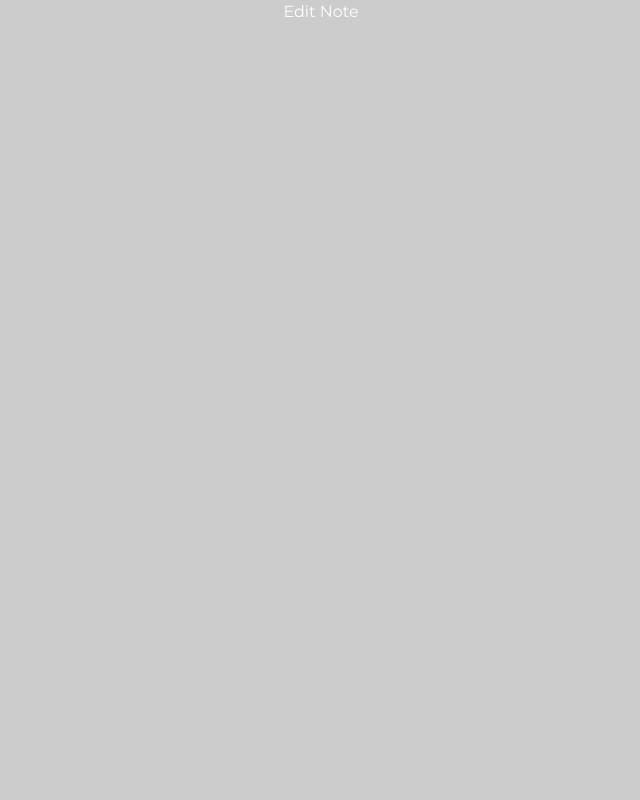
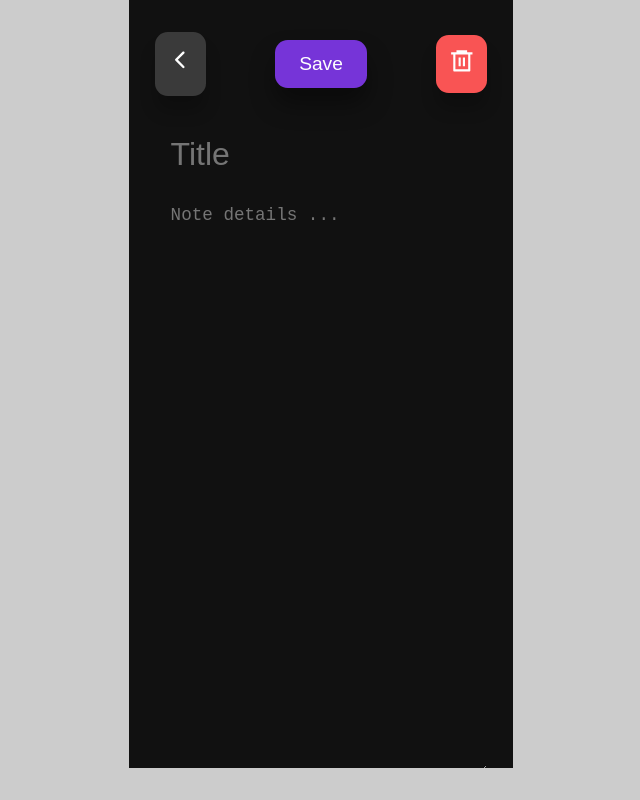
Before and after one commit to mofesdo/react-notes, a React (Create React App) app: page /edit-note/1 in a window 1280 px wide. Shown: the whole page, without its empty margins (319-959 px from the left). Built offline with nearby package versions, Linux system fonts and the light colour scheme.

Commit message:
Feat: Edit Note route added + delete button

```diff
--- a/src/App.jsx
+++ b/src/App.jsx
@@ -5,13 +5,15 @@
 
 function App() {
   return (
-    <BrowserRouter>
-    <Routes>
-        <Route path="/" element={<Notes/>}/>
-        <Route path="/create-note" element={<CreateNote/>}/>
-        <Route path="/edit-note/:id" element={<EditNote/>}/>
-    </Routes>
-    </BrowserRouter>
+    <main id="app">
+      <BrowserRouter>
+        <Routes>
+          <Route path="/" element={<Notes />} />
+          <Route path="/create-note" element={<CreateNote />} />
+          <Route path="/edit-note/:id" element={<EditNote />} />
+        </Routes>
+      </BrowserRouter>
+    </main>
   );
 }
 
--- a/src/pages/CreateNote.jsx
+++ b/src/pages/CreateNote.jsx
@@ -1,10 +1,19 @@
 import React from "react";
+import { Link } from "react-router-dom";
+import { IoIosArrowBack } from "react-icons/io";
 
 function CreateNote() {
   return (
-    <div className="CreateNote">
-        Create Note
-    </div>
+    <section>
+      <header className="create-note__header">
+        <Link to="/" className="btn"><IoIosArrowBack/></Link>
+        <button className="btn lg primary"> Save</button>
+      </header>
+      <form action="" className="create-note__form">
+        <input type="text" autoFocus placeholder="Title"/>
+        <textarea rows= "28" placeholder="Note details ..." name="textarea" id=""></textarea>
+      </form>
+    </section>
   );
 }
 
--- a/src/pages/EditNote.jsx
+++ b/src/pages/EditNote.jsx
@@ -1,10 +1,22 @@
 import React from "react";
+import { Link } from "react-router-dom";
+import { IoIosArrowBack } from "react-icons/io";
+import { RiDeleteBin6Line } from "react-icons/ri";
 
 function EditNote() {
   return (
-    <div className="EditNote">
-        Edit Note
-    </div>
+    <section>
+      <header className="create-note__header">
+        <Link to="/" className="btn"><IoIosArrowBack/></Link>
+        <button className="btn lg primary"> Save</button>
+        <button className="btn danger"> <RiDeleteBin6Line/></button>
+      </header>
+      <form action="" className="create-note__form">
+        <input type="text" autoFocus placeholder="Title"/>
+        <textarea rows= "28" placeholder="Note details ..." name="textarea" id=""></textarea>
+      </form>
+    </section>
   );
 }
+
 export default EditNote;
```
